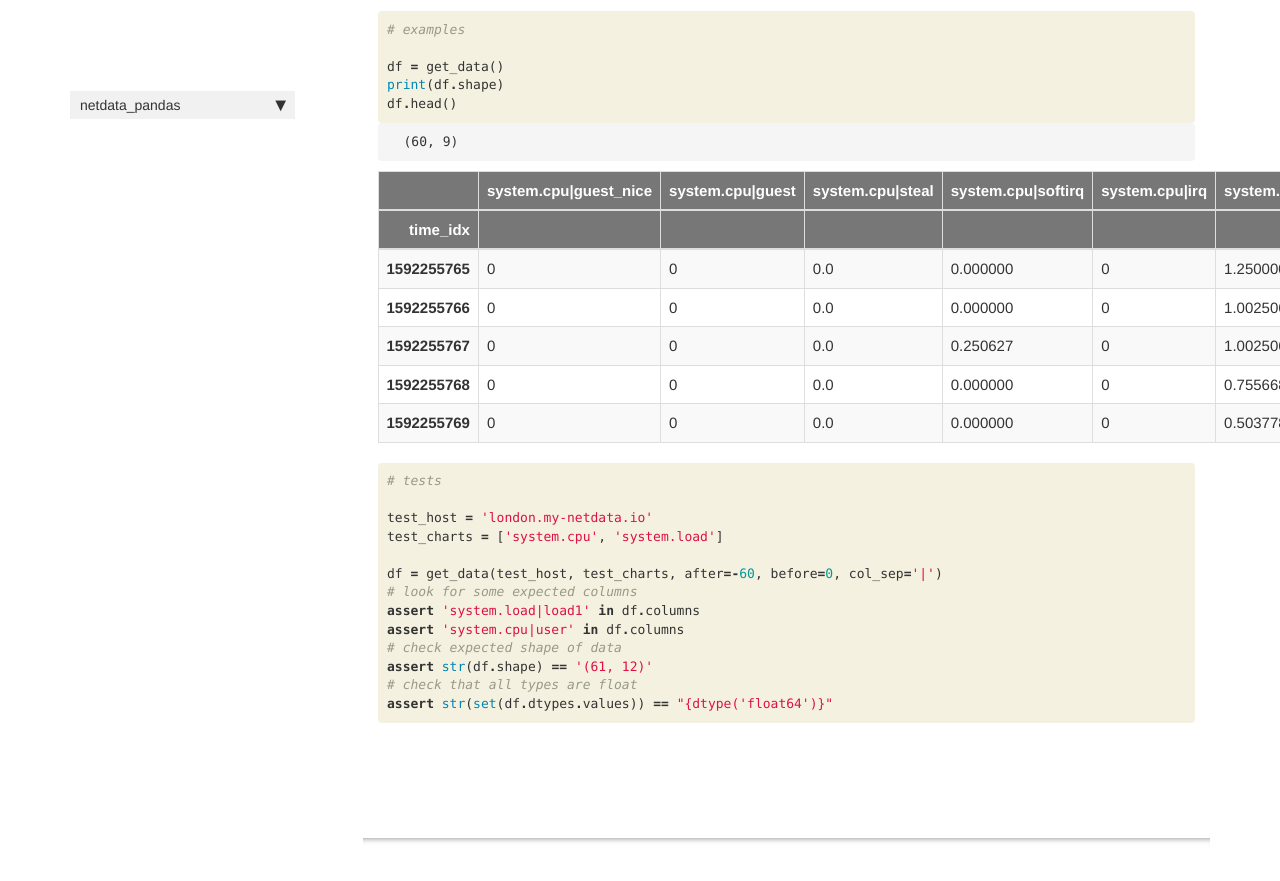
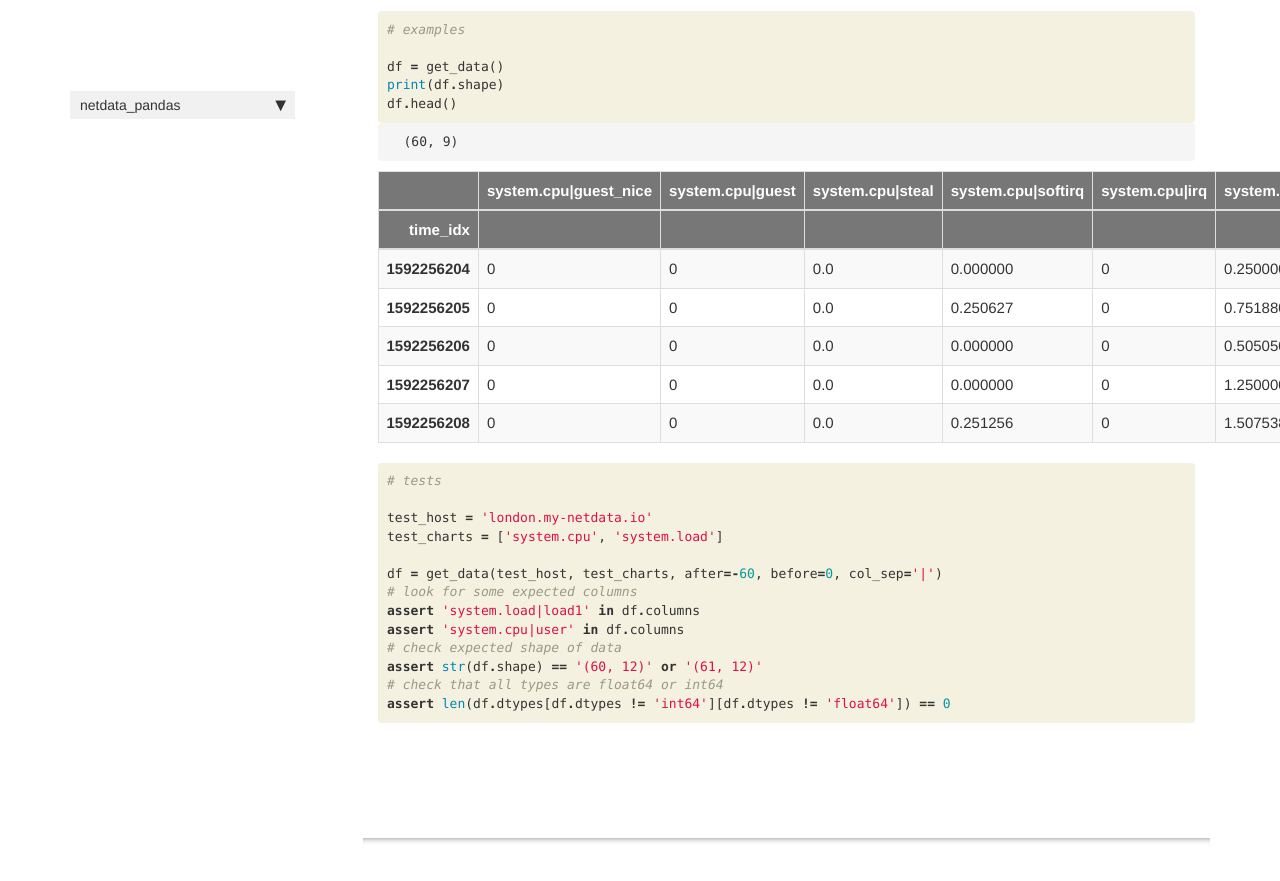
Before and after one commit to netdata/netdata-pandas, a Jekyll site: the page built from docs/data.html, in a window 1280 px wide and 900 px high, scrolled down 750 px. Shown: the top 881 px of the window. Built offline with Jekyll 4.4.1, drawn with Linux system fonts in a browser that asks for light colours; nearby versions of some CDN libraries; comment, search, counter and statistics services are not loaded.

Commit message:
adding some base functionality

```diff
--- a/docs/data.html
+++ b/docs/data.html
@@ -185,64 +185,64 @@ description: "Read data from netdata rest api into a pandas dataframe."
   </thead>
   <tbody>
     <tr>
-      <th>1592255765</th>
+      <th>1592256204</th>
+      <td>0</td>
+      <td>0</td>
+      <td>0.0</td>
+      <td>0.000000</td>
+      <td>0</td>
+      <td>0.250000</td>
+      <td>1.250000</td>
+      <td>0</td>
+      <td>0.000000</td>
+    </tr>
+    <tr>
+      <th>1592256205</th>
+      <td>0</td>
+      <td>0</td>
+      <td>0.0</td>
+      <td>0.250627</td>
+      <td>0</td>
+      <td>0.751880</td>
+      <td>0.501253</td>
+      <td>0</td>
+      <td>0.000000</td>
+    </tr>
+    <tr>
+      <th>1592256206</th>
+      <td>0</td>
+      <td>0</td>
+      <td>0.0</td>
+      <td>0.000000</td>
+      <td>0</td>
+      <td>0.505050</td>
+      <td>0.505050</td>
+      <td>0</td>
+      <td>0.000000</td>
+    </tr>
+    <tr>
+      <th>1592256207</th>
       <td>0</td>
       <td>0</td>
       <td>0.0</td>
       <td>0.000000</td>
       <td>0</td>
       <td>1.250000</td>
-      <td>0.750000</td>
+      <td>1.000000</td>
       <td>0</td>
-      <td>0.0</td>
+      <td>0.000000</td>
     </tr>
     <tr>
-      <th>1592255766</th>
+      <th>1592256208</th>
       <td>0</td>
       <td>0</td>
       <td>0.0</td>
-      <td>0.000000</td>
+      <td>0.251256</td>
       <td>0</td>
-      <td>1.002506</td>
-      <td>0.501253</td>
+      <td>1.507538</td>
+      <td>0.502513</td>
       <td>0</td>
-      <td>0.0</td>
-    </tr>
-    <tr>
-      <th>1592255767</th>
-      <td>0</td>
-      <td>0</td>
-      <td>0.0</td>
-      <td>0.250627</td>
-      <td>0</td>
-      <td>1.002506</td>
-      <td>1.002506</td>
-      <td>0</td>
-      <td>0.0</td>
-    </tr>
-    <tr>
-      <th>1592255768</th>
-      <td>0</td>
-      <td>0</td>
-      <td>0.0</td>
-      <td>0.000000</td>
-      <td>0</td>
-      <td>0.755668</td>
-      <td>0.251889</td>
-      <td>0</td>
-      <td>0.0</td>
-    </tr>
-    <tr>
-      <th>1592255769</th>
-      <td>0</td>
-      <td>0</td>
-      <td>0.0</td>
-      <td>0.000000</td>
-      <td>0</td>
-      <td>0.503778</td>
-      <td>0.251889</td>
-      <td>0</td>
-      <td>0.0</td>
+      <td>0.251256</td>
     </tr>
   </tbody>
 </table>
@@ -274,9 +274,9 @@ description: "Read data from netdata rest api into a pandas dataframe."
 <span class="k">assert</span> <span class="s1">&#39;system.load|load1&#39;</span> <span class="ow">in</span> <span class="n">df</span><span class="o">.</span><span class="n">columns</span>
 <span class="k">assert</span> <span class="s1">&#39;system.cpu|user&#39;</span> <span class="ow">in</span> <span class="n">df</span><span class="o">.</span><span class="n">columns</span>
 <span class="c1"># check expected shape of data</span>
-<span class="k">assert</span> <span class="nb">str</span><span class="p">(</span><span class="n">df</span><span class="o">.</span><span class="n">shape</span><span class="p">)</span> <span class="o">==</span> <span class="s1">&#39;(61, 12)&#39;</span>
-<span class="c1"># check that all types are float</span>
-<span class="k">assert</span> <span class="nb">str</span><span class="p">(</span><span class="nb">set</span><span class="p">(</span><span class="n">df</span><span class="o">.</span><span class="n">dtypes</span><span class="o">.</span><span class="n">values</span><span class="p">))</span> <span class="o">==</span> <span class="s2">&quot;{dtype(&#39;float64&#39;)}&quot;</span>
+<span class="k">assert</span> <span class="nb">str</span><span class="p">(</span><span class="n">df</span><span class="o">.</span><span class="n">shape</span><span class="p">)</span> <span class="o">==</span> <span class="s1">&#39;(60, 12)&#39;</span> <span class="ow">or</span> <span class="s1">&#39;(61, 12)&#39;</span>
+<span class="c1"># check that all types are float64 or int64</span>
+<span class="k">assert</span> <span class="nb">len</span><span class="p">(</span><span class="n">df</span><span class="o">.</span><span class="n">dtypes</span><span class="p">[</span><span class="n">df</span><span class="o">.</span><span class="n">dtypes</span> <span class="o">!=</span> <span class="s1">&#39;int64&#39;</span><span class="p">][</span><span class="n">df</span><span class="o">.</span><span class="n">dtypes</span> <span class="o">!=</span> <span class="s1">&#39;float64&#39;</span><span class="p">])</span> <span class="o">==</span> <span class="mi">0</span>
 </pre></div>
 
     </div>
```
Also changed, not shown: 1 other file.
